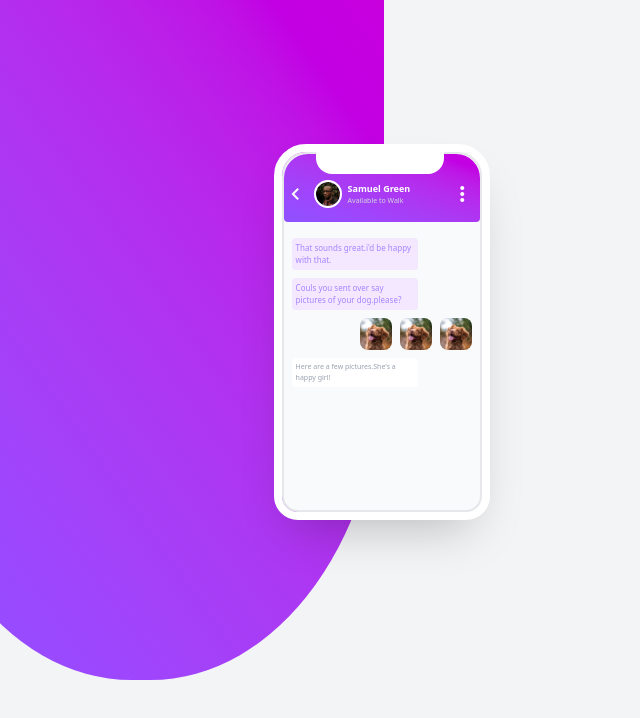
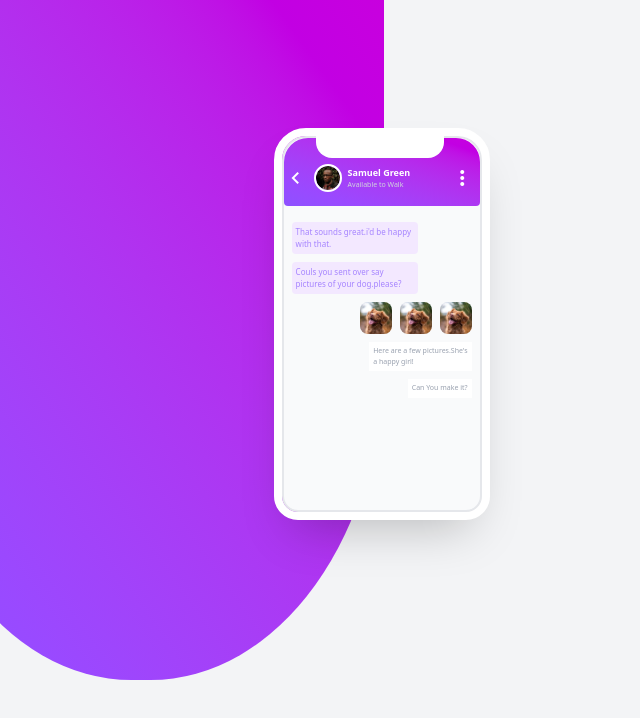
Before and after one commit to Anjana-20782/chat-app-design, a plain HTML site: page index.html in a window 1280 px wide. Shown: the whole page, without its empty margins (0-640 px from the left). Drawn offline with nearby package versions, Linux system fonts and the light colour scheme.

Commit message:
new  contents added

```diff
--- a/index.html
+++ b/index.html
@@ -18,7 +18,7 @@
             class="first w-[38%] h-[85vh] bg-linear-to-tr from-violet-500 to to-fuchsia-600 rounded-b-[48%] relative left-[-8%]">
         </div>
         <div
-            class="phone w-50 h-90 bg-gray-50 border-2 border-gray-200 rounded-2xl rounded-t-3xl relative right-[16%] top-[19vh] outline-8 outline-white shadow-2xl">
+            class="phone w-50 h-94 bg-gray-50 border-2 border-gray-200 rounded-2xl rounded-t-3xl relative right-[16%] top-[17vh] outline-8 outline-white shadow-2xl">
             <div
                 class="contact-card bg-linear-to-tr from-violet-500 to to-fuchsia-600 h-17 w-[100%] rounded-sm rounded-t-3xl">
                 <div class="notch w-32 h-6 rounded-b-2xl bg-white relative left-8 bottom-1 "></div>
@@ -50,9 +50,15 @@
                         <img src="./images/dog-image-1.jpg" alt="" class="w-8 rounded-lg">
                     </div>
 
-                      <div class="msg1 mt-2 w-[70%] bg-white rounded-sm p-1">
-                        <p class="text-[7px] text-gray-400">Here are a few pictures.She's a happy girl!</p>
+                      <div class="msg1 mt-2 rounded-sm  w-[100%] flex justify-end">
+                        <p class="text-[7px] bg-white p-1 text-gray-400">Here are a few pictures.She's <br> a happy girl!</p>
                     </div>
+
+                     <div class="msg1 mt-2 rounded-sm  w-[100%] flex justify-end">
+                        <p class="text-[7px] bg-white p-1 text-gray-400">Can You make it?</p>
+                    </div>
+
+
 
 
                 </div>
```
